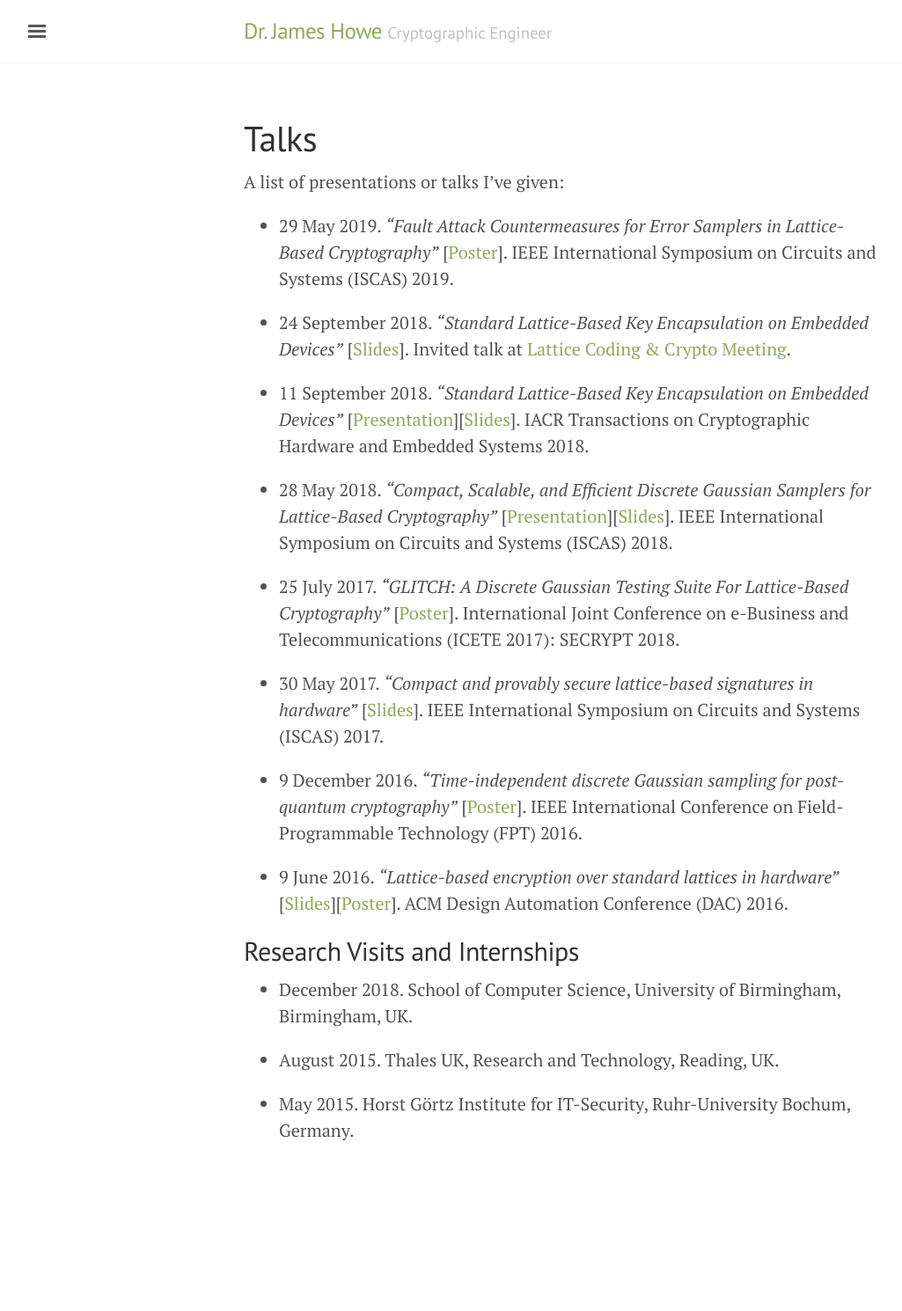
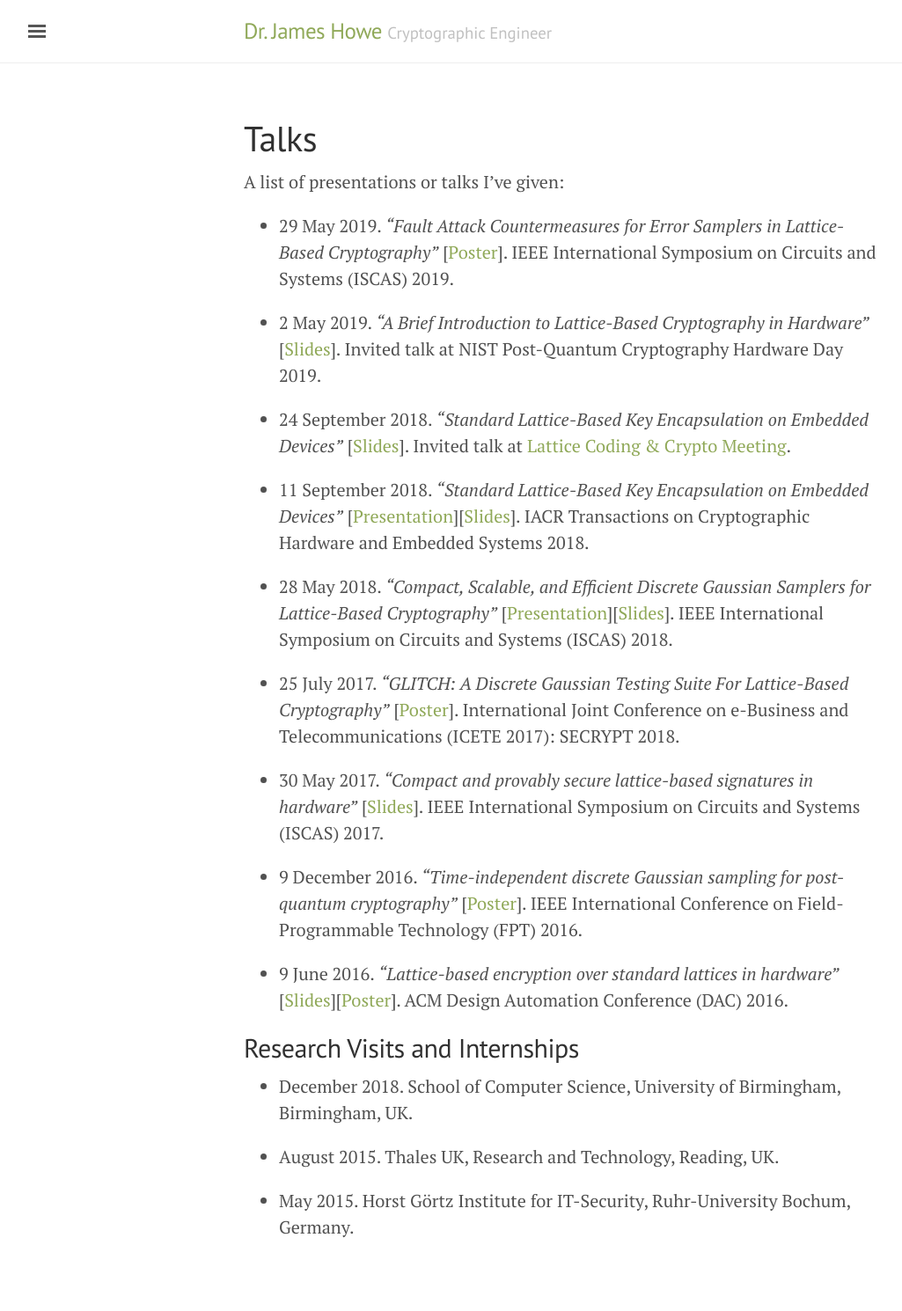
Before and after one commit to jameshoweee/jameshoweee.github.io, a Jekyll site: the page built from talks.md, in a window 1280 px wide. Shown: the whole page at 88% size, without its empty margins (3-1028 px from the left). Built offline with Jekyll 4.4.1, drawn with Linux system fonts in a browser that asks for light colours; before the commit the page ends 1380 px from its top, so only the background shows below that.

Commit message:
Update talks.md

```diff
--- a/talks.md
+++ b/talks.md
@@ -7,6 +7,8 @@ permalink: /talks/
 A list of presentations or talks I've given:
 
 * 29 May 2019. *"Fault Attack Countermeasures for Error Samplers in Lattice-Based Cryptography"* [[Poster](files/ISCAS2019_poster.pdf)]. IEEE International Symposium on Circuits and Systems (ISCAS) 2019.
+
+* 2 May 2019. *"A Brief Introduction to Lattice-Based Cryptography in Hardware"* [[Slides](files/nist.pdf)]. Invited talk at NIST Post-Quantum Cryptography Hardware Day 2019.
 
 * 24 September 2018. *"Standard Lattice-Based Key Encapsulation on Embedded Devices"* [[Slides](files/londonlattice2018.pdf)]. Invited talk at [Lattice Coding & Crypto Meeting](http://malb.io/discrete-subgroup/2018/09/24/lattice-meeting/).
 
```
